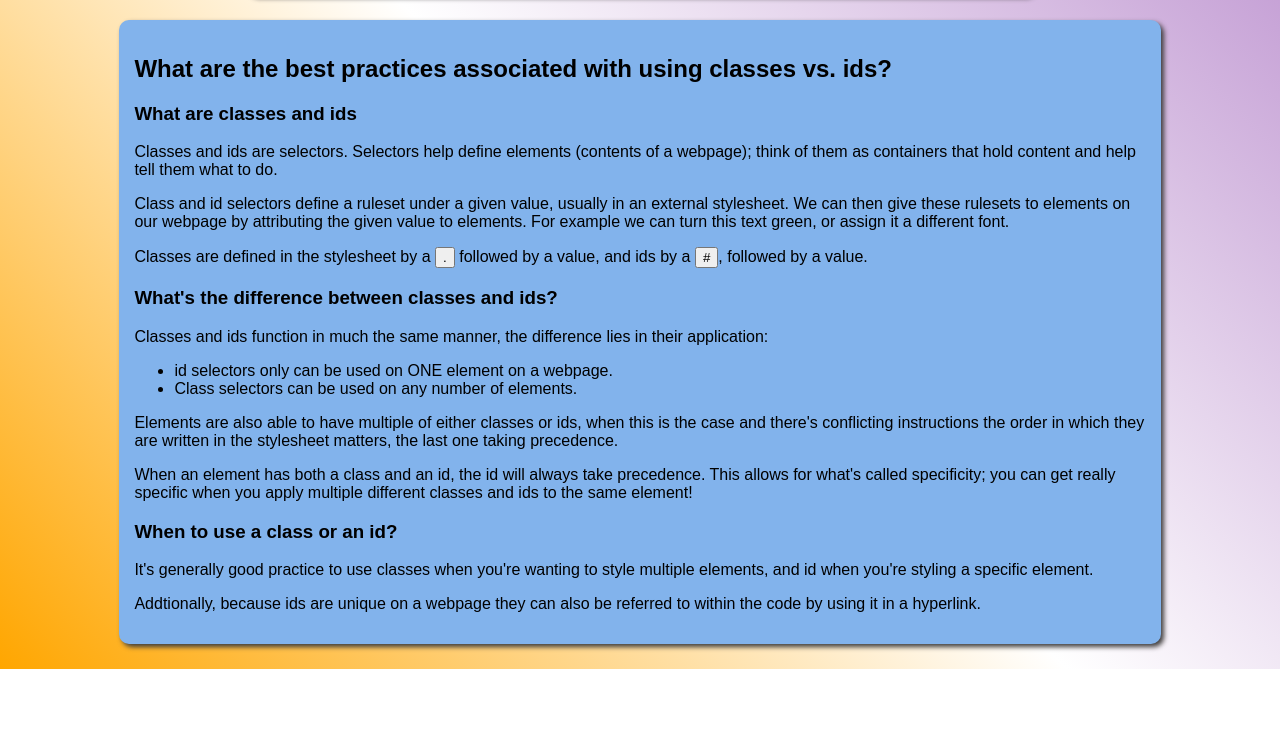
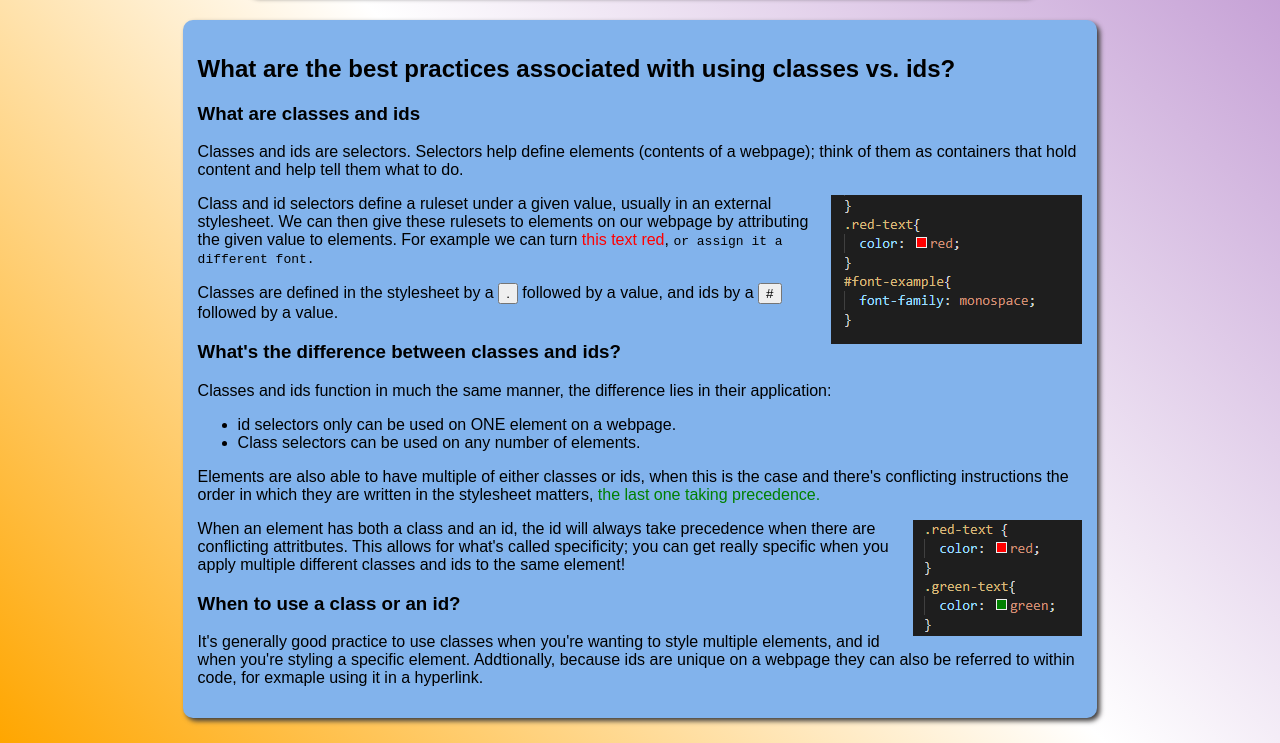
Before and after one commit to sasymon/sasymon.github.io, a plain HTML site: page blog/html-css.html in a window 1280 px wide. Shown: the part 186-929 px from the top of the page. Before the commit the page ends 855 px from the top, so only its background shows below. Drawn offline with Linux system fonts and the light colour scheme.

Commit message:
Added images

```diff
--- a/blog/html-css.html
+++ b/blog/html-css.html
@@ -20,17 +20,18 @@
             </div>
         </div>
         <div class="dropdown">
-            <button class="dropbutton">Tech</button>
+            <button class="dropbutton">Tech blogs</button>
             <div class="dropdown-content">
               <a href="blog/html-css.html">Classes and ids</a>
           </div>
     </header>
-    <div class="text-box">
+    <div class="text-box" >
         <h2>What are the best practices associated with using classes vs. ids?</h3>
         <h3>What are classes and ids</h2>
         <p>Classes and ids are selectors. Selectors help define elements (contents of a webpage); think of them as containers that hold content and help tell them what to do.</p>
-        <p>Class and id selectors define a ruleset under a given value, usually in an external stylesheet. We can then give these rulesets to elements on our webpage by attributing the given value to elements. For example we can turn this text green, or assign it a different font.</p>
-        <p>Classes are defined in the stylesheet by a <button>.</button> followed by a value, and ids by a <button>#</button>, followed by a value. </p>
+        <img class="right-image" src="../imgs/classid1.png" alt="class and id ruleset in VSC">
+        <p>Class and id selectors define a ruleset under a given value, usually in an external stylesheet. We can then give these rulesets to elements on our webpage by attributing the given value to elements. For example we can turn <span class="red-text">this text red</span>, <span id="font-example">or assign it a different font.</span></p>
+        <p>Classes are defined in the stylesheet by a <button>.</button> followed by a value, and ids by a <button>#</button> followed by a value. </p>
         <h3>What's the difference between classes and ids?</h3>
         <p>Classes and ids function in much the same manner, the difference lies in their application:
             <ul>
@@ -38,11 +39,11 @@
                 <li>Class selectors can be used on any number of elements.</li>
             </ul>
         </p>
-        <p>Elements are also able to have multiple of either classes or ids, when this is the case and there's conflicting instructions the order in which they are written in the stylesheet matters, the last one taking precedence.</p>
-        <p>When an element has both a class and an id, the id will always take precedence. This allows for what's called specificity; you can get really specific when you apply multiple different classes and ids to the same element!</p>
+        <p>Elements are also able to have multiple of either classes or ids, when this is the case and there's conflicting instructions the order in which they are written in the stylesheet matters, <span class="green-text red-text">the last one taking precedence.</span></p>
+        <img class="right-image" src="../imgs/classid2.png" alt="Green text and red text rules">
+        <p>When an element has both a class and an id, the id will always take precedence when there are conflicting attritbutes. This allows for what's called specificity; you can get really specific when you apply multiple different classes and ids to the same element!</p>
         <h3>When to use a class or an id?</h3>
-        <p>It's generally good practice to use classes when you're wanting to style multiple elements, and id when you're styling a specific element. </p>
-        <p>Addtionally, because ids are unique on a webpage they can also be referred to within the code by using it in a hyperlink.</p>
+        <p>It's generally good practice to use classes when you're wanting to style multiple elements, and id when you're styling a specific element. Addtionally, because ids are unique on a webpage they can also be referred to within code, for exmaple using it in a hyperlink.</p>
     </div>
   </body>
 </main>
--- a/css/main.css
+++ b/css/main.css
@@ -39,7 +39,7 @@
       background:#82b3ec;
       width: fit-content;
       height: auto;
-      max-width: 80%;
+      max-width: 70%;
       box-shadow: 3px 3px 5px rgb(63, 61, 61);
       margin: 25px auto;
       padding: 15px 15px 15px 15px;
@@ -101,3 +101,17 @@
     .dropdown:hover .dropbutton {
       background-color: #f8b63c;
     }
+    .red-text {
+      color: red;
+    }
+    .green-text{
+      color: green;
+    }
+    #font-example{
+      font-family: monospace;
+    }
+    .right-image{
+      border:rgb(63, 61, 61);
+      float: right;
+      position: relative;
+    }
```
Also changed, not shown: blog/identity-values.html (+2 -2 lines), index.html (+1 -1 lines), imgs/classid1.png (added), imgs/classid2.png (added).
